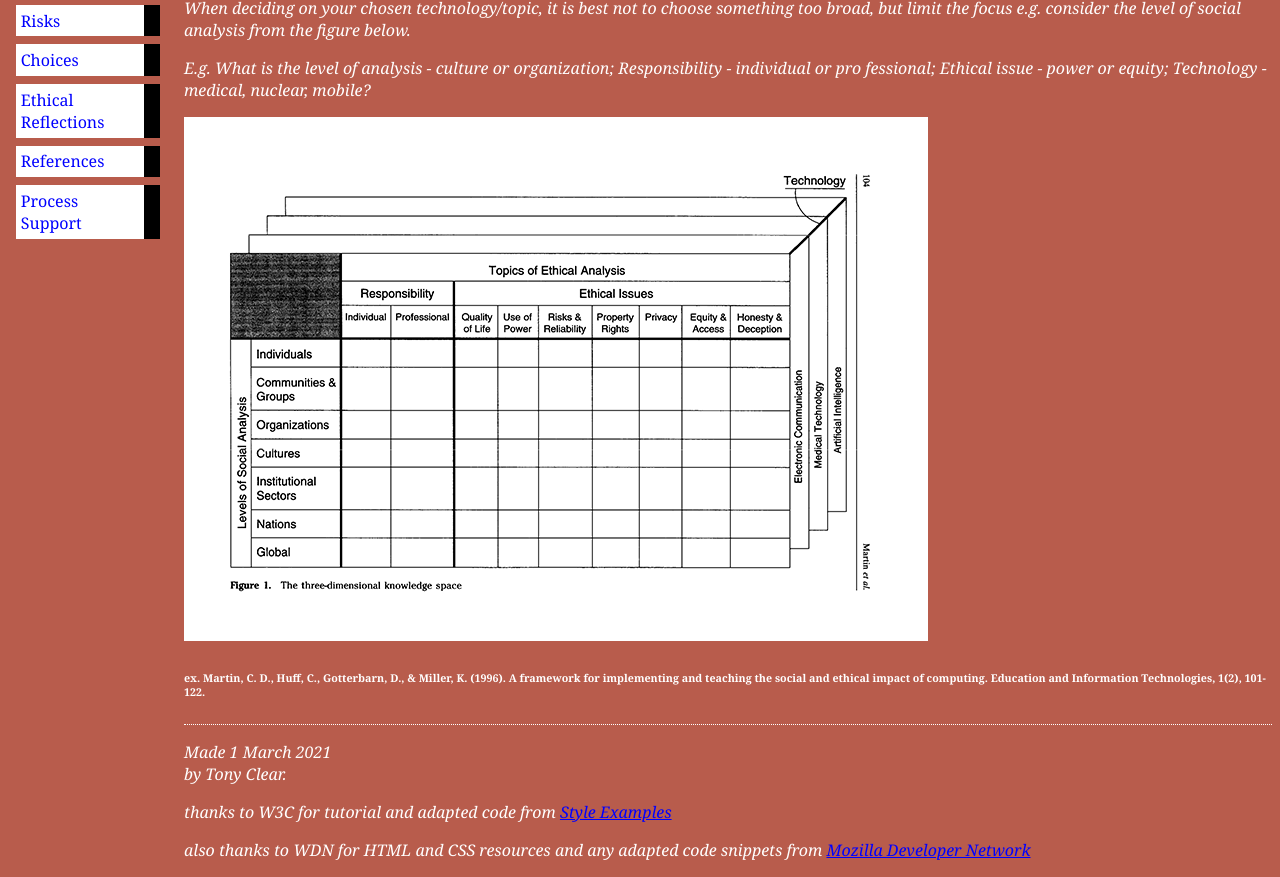
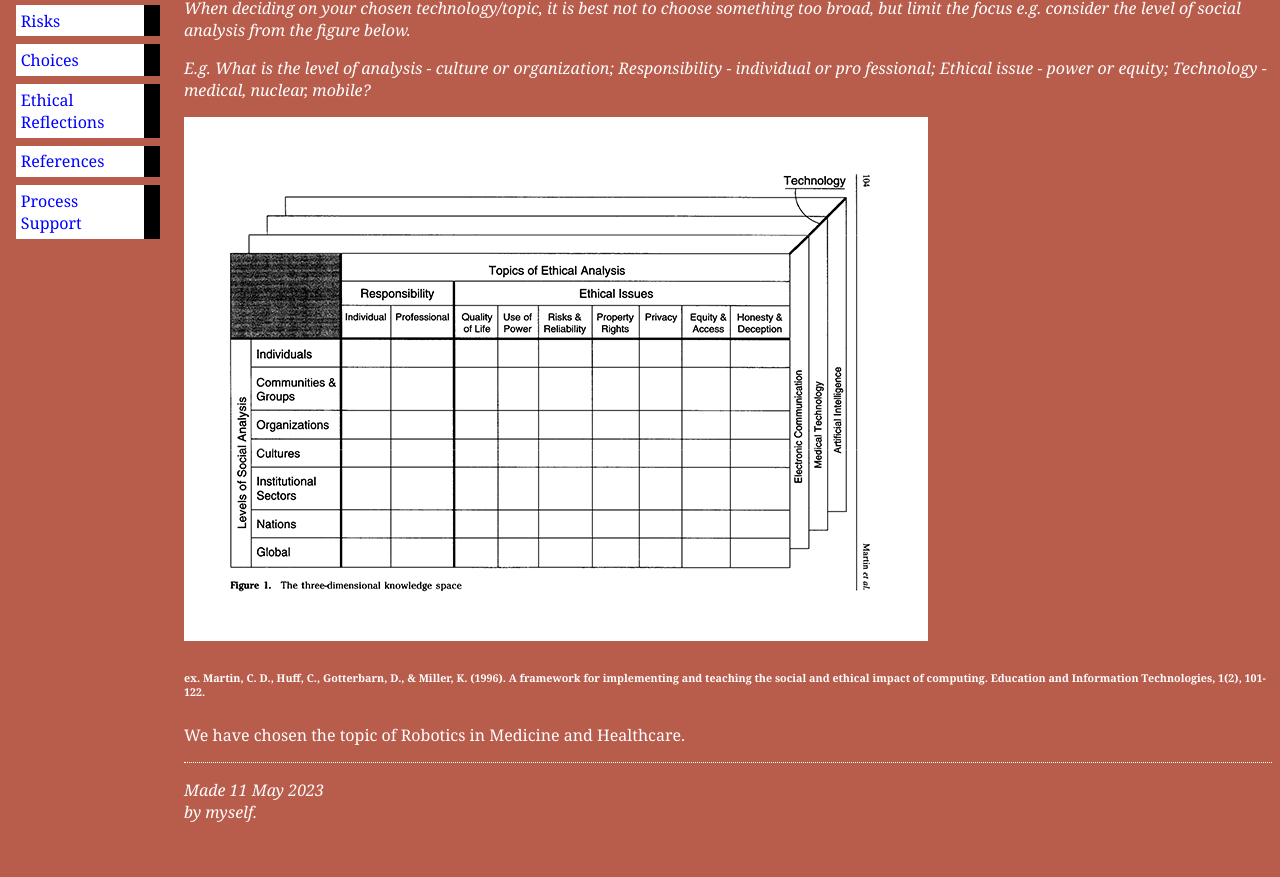
Before and after one commit to dogwalker00/COMP501-Assignment-3, a plain HTML site: page misc/topic.html in a window 1280 px wide. Shown: the part 154-1031 px from the top of the page. After the commit the page ends 985 px from the top, so only its background shows below. Drawn offline with Linux system fonts and the light colour scheme.

Commit message:
Update topic.html
ddd

```diff
--- a/misc/topic.html
+++ b/misc/topic.html
@@ -30,12 +30,12 @@
 <p><em>E.g. What is the level of analysis - culture or organization; Responsibility - individual or pro fessional; Ethical issue - power or equity; Technology - medical, nuclear, mobile?</p></em>
 <img src="../images/martin_miller_1996_small.png" alt="Social and Ethical Impact of Computing"
 </ul><h6><p>ex. Martin, C. D., Huff, C., Gotterbarn, D., & Miller, K. (1996). A framework for implementing and teaching the social and ethical impact of computing. Education and Information Technologies, 1(2), 101-122.<p></h6>
+<p>We have chosen the topic of Robotics in Medicine and Healthcare. </p>
+
+
 <!-- Sign and date the page, it's only polite! -->
-<address>Made 1 March 2021<br>
-  by Tony Clear.</address>
-
-<p><em>thanks to W3C for tutorial and adapted code from <a href="https://www.w3.org/Style/Examples/011/firstcss.en.html">Style Examples</a></p></em>
-<p><em>also thanks to WDN for HTML and CSS resources and any adapted code snippets from <a href= "https://developer.mozilla.org/en-US/docs/Web">Mozilla Developer Network</a></p></em
+<address>Made 11 May 2023<br>
+  by myself.</address>
 
 </body>
 </html>
```
